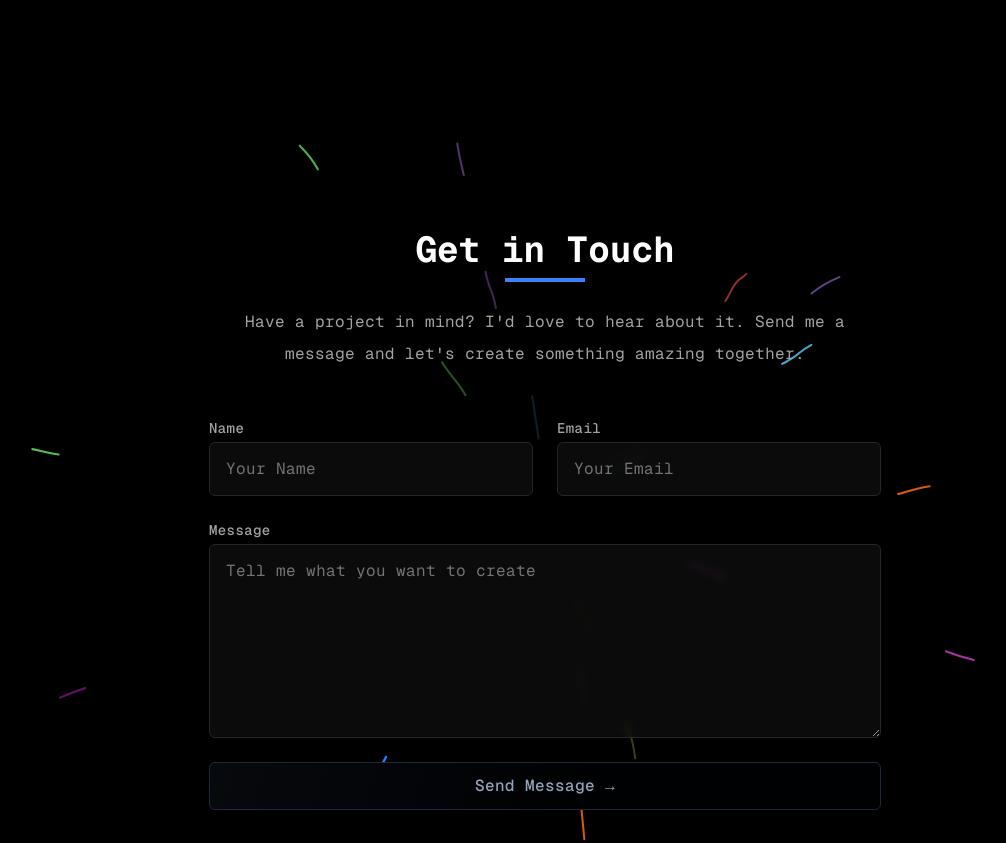
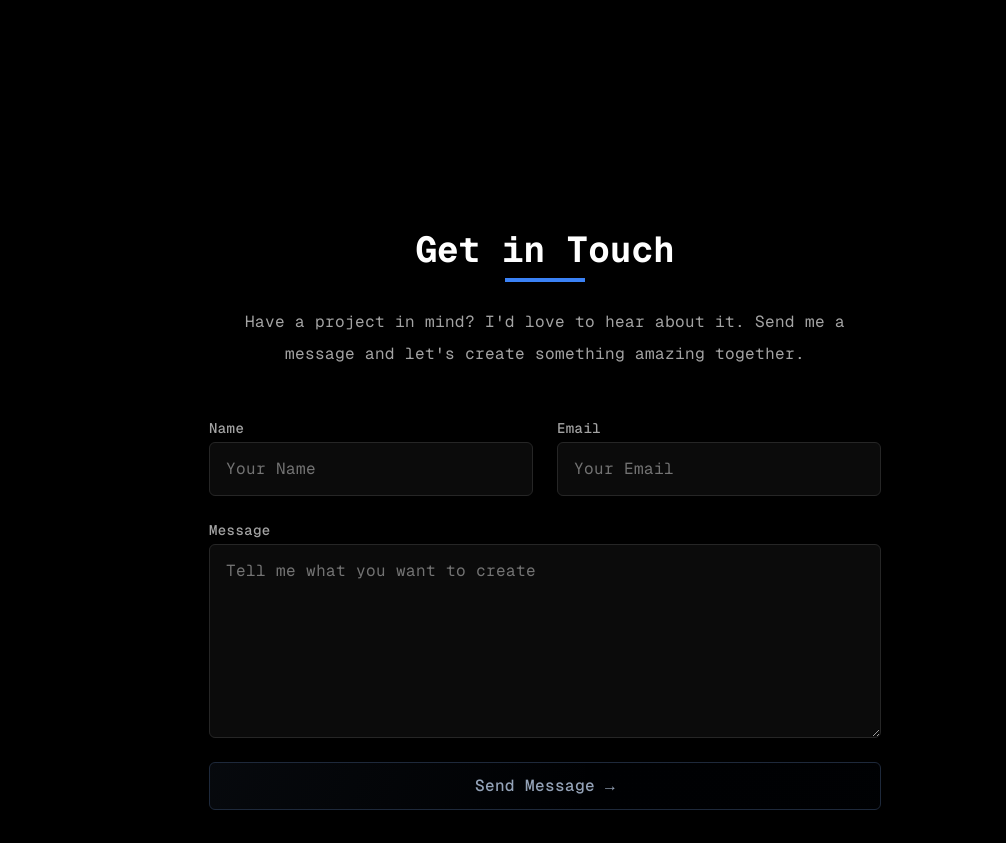
Before and after one commit to iamstyx/portfolio, a React (Vite) app: page / in a window 1280 px wide. Shown: the part 3500-4343 px from the top of the page, without its empty margins (95-1101 px from the left). Built offline with nearby package versions, Linux system fonts and the light colour scheme.

Commit message:
Portfolio: RRemove BG lines from Contact Form

```diff
--- a/src/components/Contact.jsx
+++ b/src/components/Contact.jsx
@@ -1,7 +1,7 @@
 import { motion } from "framer-motion";
 import { useRef, useState } from "react";
 import emailjs from '@emailjs/browser';
-import { BackgroundLines } from "./ui/background-lines";
+
 
 const Contact = () => {
   const formRef = useRef();
@@ -32,7 +32,7 @@ const Contact = () => {
 
   return (
     <section id="contact" className="relative min-h-screen w-full flex items-center justify-center bg-black">
-      <BackgroundLines className="absolute inset-0 z-0 h-screen" />
+
 
       <div className="relative z-40 mx-auto max-w-7xl px-4 sm:px-6 lg:px-8 py-20">
         <motion.div
```
